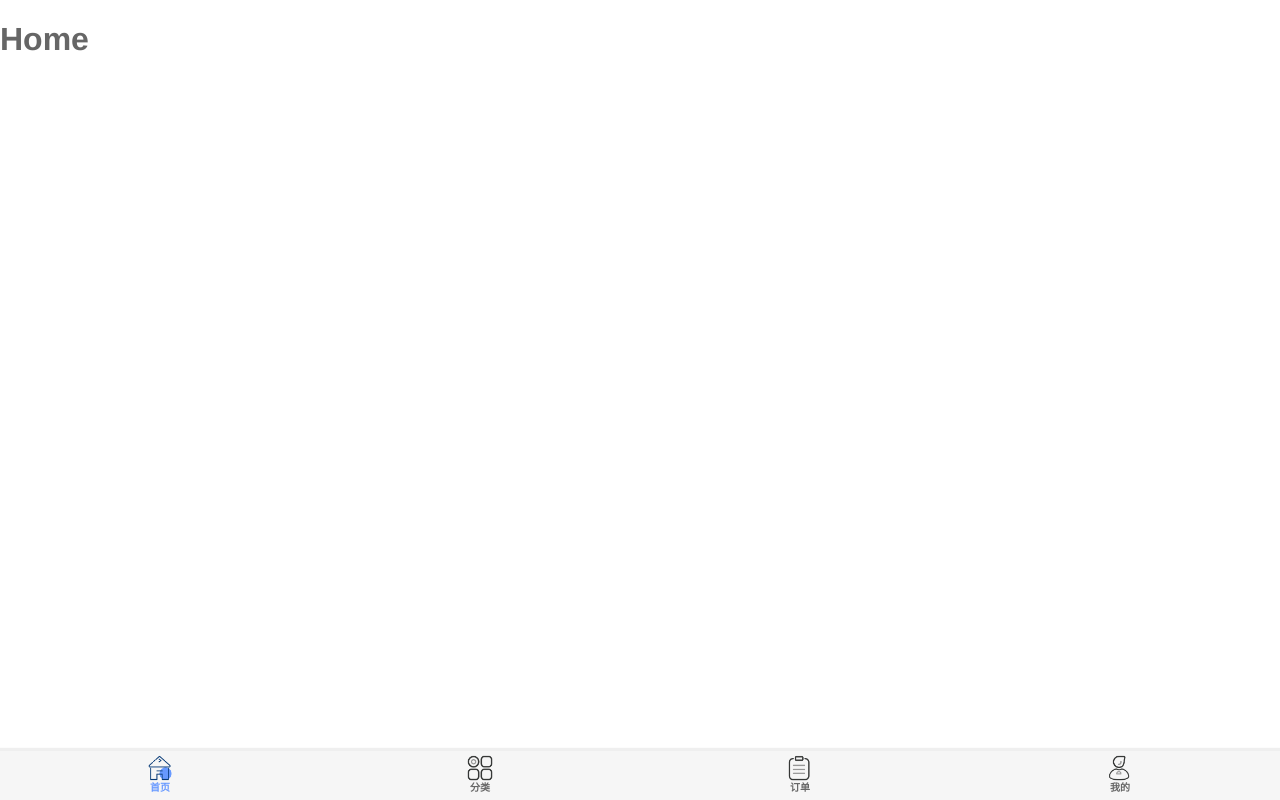
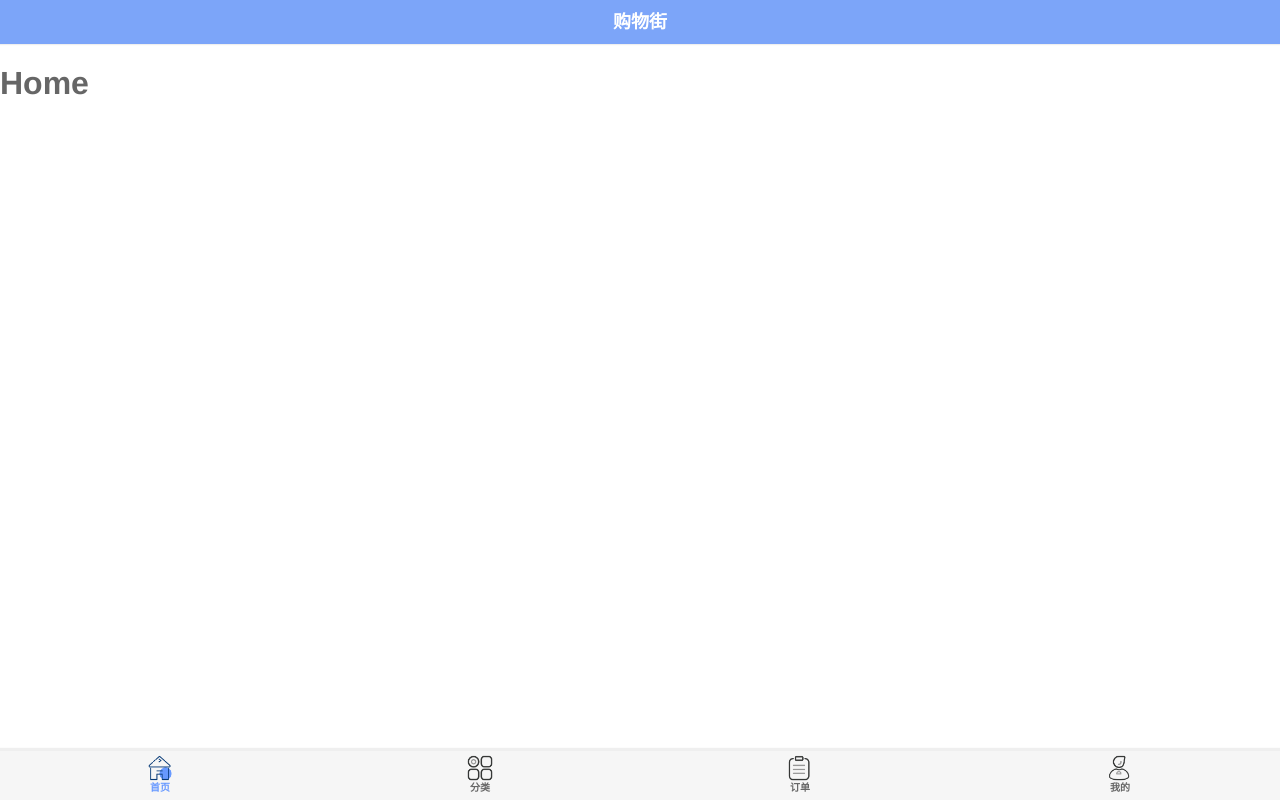
Before and after one commit to Okarin1/coolmall, a Vue app: page /home in a window 1280 px wide. Built offline with nearby package versions, Linux system fonts and the light colour scheme; the HTML template or start-up script is replaced by a standard one.

Commit message:
导航栏的封装

```diff
--- a/src/assets/css/base.css
+++ b/src/assets/css/base.css
@@ -2,8 +2,8 @@
 
 :root {
   --color-text: #666;
-  --color-high-text: #ff5777;
-  --color-tint: #ff8198;
+  --color-high-text: #6799FF;
+  --color-tint: #7ca5f9;
   --color-background: #fff;
   --font-size: 14px;
   --line-height: 1.5;
--- /dev/null
+++ b/src/components/common/navbar/NavBar.vue
@@ -0,0 +1,31 @@
+<template>
+<div class="nav-bar">
+  <div class ="left"><slot name ="left"></slot></div>
+  <div class ="center"><slot name ="center"></slot></div>
+  <div class ="right"><slot name ="right"></slot></div>
+</div>
+</template>
+
+<script>
+export default {
+  name: "NavBar"
+}
+</script>
+
+<style scoped>
+  .nav-bar{
+    display: flex;
+    line-height: 44px;
+    height: 44px;
+    text-align: center;
+    box-shadow: 0 1px 1px rgba(100,100,100,.1);
+  }
+  .left, .right{
+    width: 60px;
+    /*background-color: #6799FF;*/
+  }
+  .center{
+    flex: 1;
+    /*background-color: #7ca5f9;*/
+  }
+</style>
--- a/src/views/home/Home.vue
+++ b/src/views/home/Home.vue
@@ -1,13 +1,25 @@
 <template>
-<h1>Home</h1>
+  <div>
+    <nav-bar class="home-nav"><div slot="center">购物街</div></nav-bar>
+    <h1>Home</h1>
+  </div>
 </template>
 
 <script>
+import NavBar from "@/components/common/navbar/NavBar";
 export default {
-  name: "Home"
+  name: "Home",
+  components:{
+    NavBar
+  }
 }
 </script>
 
 <style scoped>
-
+.home-nav{
+  background-color: var(--color-tint);
+  color: white;
+  font-size: large;
+  font-weight: bold;
+}
 </style>
```
